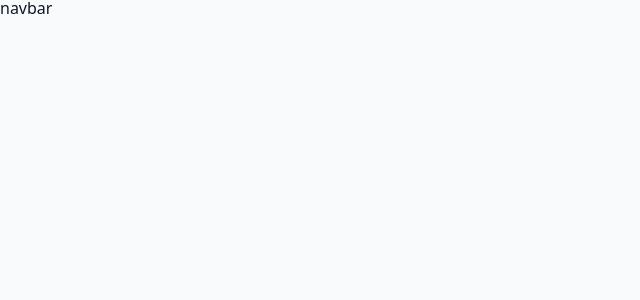
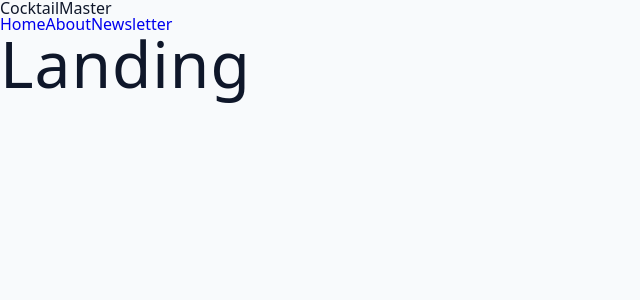
Before and after one commit to jccastaneda0201/cocktail-master, a React (Vite) app: page / in a window 1280 px wide. Shown: the top 300 px of the page, without its empty margins (0-640 px from the left). Built offline with nearby package versions, Linux system fonts and the light colour scheme.

Commit message:
feat: add styled components and update components

```diff
--- a/package.json
+++ b/package.json
@@ -16,7 +16,8 @@
     "react": "^19.1.0",
     "react-dom": "^19.1.0",
     "react-router-dom": "^7.7.1",
-    "react-toastify": "^11.0.5"
+    "react-toastify": "^11.0.5",
+    "styled-components": "^6.1.19"
   },
   "devDependencies": {
     "@eslint/js": "^9.30.1",
--- a/src/App.jsx
+++ b/src/App.jsx
@@ -8,7 +8,7 @@ const router = createBrowserRouter([
     element: <HomeLayout />,
     children: [
       {
-        path: 'landing',
+        index: true,
         element: <Landing />,
       },
       {
@@ -23,6 +23,16 @@ const router = createBrowserRouter([
       {
         path: 'about',
         element: <About />,
+        children: [
+          {
+            index: true,
+            element: <h1>privacy</h1>,
+          },
+          {
+            path: 'terms',
+            element: <h1>terms</h1>,
+          },
+        ],
       },
     ],
   },
--- /dev/null
+++ b/src/components/Navbar.jsx
@@ -0,0 +1,25 @@
+import { NavLink } from 'react-router-dom';
+import styled from 'styled-components';
+
+const Navbar = () => {
+  return (
+    <nav>
+      <div className="nav-center">
+        <span className="logo">CocktailMaster</span>
+        <div className="nav-links">
+          <NavLink to="/" className="nav-link">
+            Home
+          </NavLink>
+          <NavLink to="/about" className="nav-link">
+            About
+          </NavLink>
+          <NavLink to="/newsletter" className="nav-link">
+            Newsletter
+          </NavLink>
+        </div>
+      </div>
+    </nav>
+  );
+};
+
+export default Navbar;
--- a/src/pages/HomeLayout.jsx
+++ b/src/pages/HomeLayout.jsx
@@ -1,11 +1,12 @@
 import { Outlet } from 'react-router-dom';
+import Navbar from '../components/Navbar';
 
 const HomeLayout = () => {
   return (
-    <div>
-      <nav>navbar</nav>
+    <>
+      <Navbar />
       <Outlet />
-    </div>
+    </>
   );
 };
 
```
Also changed, not shown: 1 other file (tests, documents, lock files or other folders).
